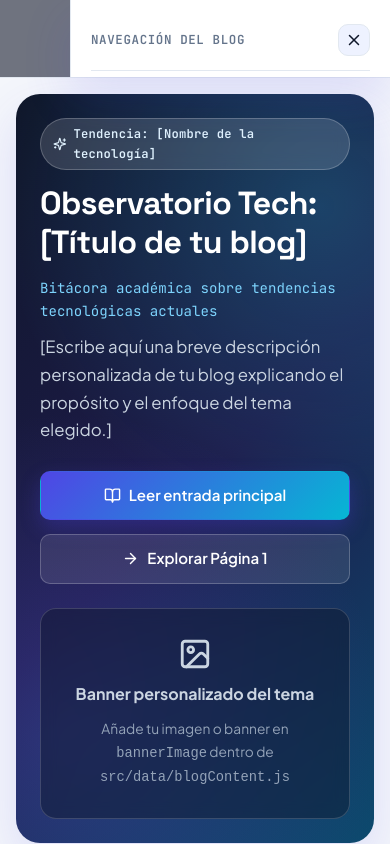
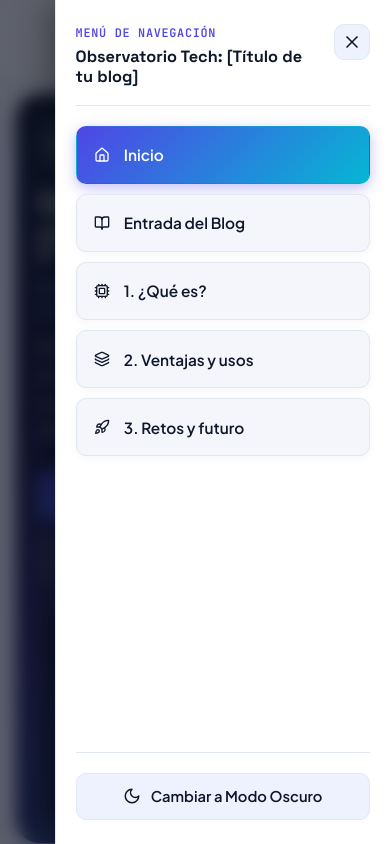
Before and after one commit to Camilin2718/Blog, a React (Vite) app: page / in a window 390 px wide. Both pictures are taken after a click on the button 354 px from the left and 38 px from the top of the page. Shown: the top 844 px of the page. Built offline with nearby package versions, Linux system fonts and the light colour scheme.

Commit message:
feat: implementar cambios

```diff
--- a/src/components/organisms/Navbar.jsx
+++ b/src/components/organisms/Navbar.jsx
@@ -1,4 +1,5 @@
 import { useEffect, useLayoutEffect, useRef, useState } from 'react';
+import { createPortal } from 'react-dom';
 import { Link, useLocation } from 'react-router-dom';
 import {
   BookOpen,
@@ -104,14 +105,19 @@ export function Navbar({ blogTitle, theme, onToggleTheme }) {
         </nav>
 
         <div className="navbar__actions">
-          <Button
-            variant="secondary"
+          {/* Botón de tema con texto explicativo visible */}
+          <button
+            type="button"
             onClick={onToggleTheme}
-            icon={theme === 'dark' ? Sun : Moon}
-            aria-label="Cambiar tema claro u oscuro"
+            className="navbar__theme-toggle"
+            aria-label="Cambiar modo de tema"
             title={theme === 'dark' ? 'Cambiar a modo claro' : 'Cambiar a modo oscuro'}
-            className="navbar__theme-btn"
-          />
+          >
+            {theme === 'dark' ? <Sun size={17} /> : <Moon size={17} />}
+            <span className="navbar__theme-label">
+              {theme === 'dark' ? 'Modo Claro' : 'Modo Oscuro'}
+            </span>
+          </button>
 
           {/* Botón hamburguesa exclusivo para móvil */}
           <button
@@ -126,24 +132,32 @@ export function Navbar({ blogTitle, theme, onToggleTheme }) {
         </div>
       </div>
 
-      {/* Menú desplegable móvil */}
-      {mobileMenuOpen && (
+      {/* Renderizar el menú móvil en un portal directo al body para sobresalir de cualquier contenedor */}
+      {typeof document !== 'undefined' &&
+        createPortal(
+          <div
+            className={`navbar__portal-wrapper ${
+              mobileMenuOpen ? 'navbar__portal-wrapper--open' : ''
+            }`}
+          >
             <div
               className="navbar__mobile-backdrop"
               onClick={() => setMobileMenuOpen(false)}
               aria-hidden="true"
             />
-      )}
 
             <div
-        className={`navbar__mobile-drawer ${
-          mobileMenuOpen ? 'navbar__mobile-drawer--open' : ''
-        }`}
-        aria-label="Menú móvil"
+              className="navbar__mobile-drawer"
+              role="dialog"
+              aria-modal="true"
+              aria-label="Menú de navegación"
             >
               <div className="navbar__mobile-nav">
                 <div className="navbar__mobile-header">
-            <span className="navbar__mobile-tag">Navegación del Blog</span>
+                  <div style={{ display: 'flex', flexDirection: 'column', gap: '0.2rem' }}>
+                    <span className="navbar__mobile-tag">Menú de Navegación</span>
+                    <strong className="navbar__mobile-brand-title">{blogTitle}</strong>
+                  </div>
                   <button
                     type="button"
                     className="navbar__mobile-close-btn"
@@ -153,6 +167,8 @@ export function Navbar({ blogTitle, theme, onToggleTheme }) {
                     <X size={20} />
                   </button>
                 </div>
+
+                <div className="navbar__mobile-links">
                   {NAV_ITEMS.map((item) => (
                     <NavLinkItem
                       key={item.to}
@@ -163,7 +179,23 @@ export function Navbar({ blogTitle, theme, onToggleTheme }) {
                     />
                   ))}
                 </div>
+
+                {/* Alternador de tema también dentro del menú móvil */}
+                <div className="navbar__mobile-footer">
+                  <button
+                    type="button"
+                    onClick={onToggleTheme}
+                    className="navbar__mobile-theme-btn"
+                  >
+                    {theme === 'dark' ? <Sun size={18} /> : <Moon size={18} />}
+                    <span>{theme === 'dark' ? 'Cambiar a Modo Claro' : 'Cambiar a Modo Oscuro'}</span>
+                  </button>
                 </div>
+              </div>
+            </div>
+          </div>,
+          document.body
+        )}
     </header>
   );
 }
--- a/src/styles/global.css
+++ b/src/styles/global.css
@@ -432,12 +432,36 @@ img {
 .navbar__actions {
   display: flex;
   align-items: center;
-  gap: 0.5rem;
+  gap: 0.65rem;
   flex-shrink: 0;
 }
 
-.navbar__theme-btn {
-  padding: 0.58rem 0.72rem;
+/* Botón moderno con ícono y texto explícito de cambio de tema */
+.navbar__theme-toggle {
+  display: inline-flex;
+  align-items: center;
+  gap: 0.5rem;
+  padding: 0.48rem 0.85rem;
+  border-radius: var(--radius-sm);
+  background: var(--bg-surface);
+  border: 1px solid var(--border-subtle);
+  color: var(--text-primary);
+  font-family: var(--font-sans);
+  font-size: 0.85rem;
+  font-weight: 600;
+  cursor: pointer;
+  transition: all var(--transition-fast);
+}
+
+.navbar__theme-toggle:hover {
+  background: var(--accent-soft);
+  color: var(--accent-primary);
+  border-color: var(--border-accent);
+}
+
+.navbar__theme-label {
+  display: inline-block;
+  white-space: nowrap;
 }
 
 .navbar__burger-btn {
@@ -460,25 +484,164 @@ img {
   border-color: var(--border-accent);
 }
 
-/* Telón de fondo oscuro para el menú móvil */
+/* Envoltura del portal para el menú móvil: se monta en document.body para sobresalir de todo */
+.navbar__portal-wrapper {
+  position: fixed;
+  inset: 0;
+  z-index: 999999;
+  pointer-events: none;
+  visibility: hidden;
+  transition: visibility 300ms ease;
+}
+
+.navbar__portal-wrapper--open {
+  pointer-events: auto;
+  visibility: visible;
+}
+
+/* Telón de fondo oscuro difuminado */
 .navbar__mobile-backdrop {
   position: fixed;
   inset: 0;
-  background: rgba(15, 23, 42, 0.6);
-  backdrop-filter: blur(4px);
-  -webkit-backdrop-filter: blur(4px);
-  z-index: 90;
-  animation: fadeIn 200ms ease forwards;
+  background: rgba(10, 15, 30, 0.65);
+  backdrop-filter: blur(8px);
+  -webkit-backdrop-filter: blur(8px);
+  opacity: 0;
+  transition: opacity 280ms ease;
 }
 
-@keyframes fadeIn {
-  from { opacity: 0; }
-  to { opacity: 1; }
+.navbar__portal-wrapper--open .navbar__mobile-backdrop {
+  opacity: 1;
 }
 
-/* Panel desplegable móvil */
+/* Panel lateral deslizante (Drawer) que sobresale */
 .navbar__mobile-drawer {
-  display: none;
+  position: fixed;
+  top: 0;
+  right: 0;
+  bottom: 0;
+  width: min(340px, 86vw);
+  background: var(--bg-surface);
+  border-left: 1px solid var(--border-subtle);
+  box-shadow: -8px 0 32px rgba(0, 0, 0, 0.35);
+  transform: translateX(100%);
+  transition: transform 320ms cubic-bezier(0.22, 1, 0.36, 1);
+  padding: 1.5rem 1.25rem;
+  overflow-y: auto;
+  -webkit-overflow-scrolling: touch;
+}
+
+.navbar__portal-wrapper--open .navbar__mobile-drawer {
+  transform: translateX(0);
+}
+
+.navbar__mobile-nav {
+  display: flex;
+  flex-direction: column;
+  min-height: 100%;
+}
+
+.navbar__mobile-header {
+  display: flex;
+  align-items: flex-start;
+  justify-content: space-between;
+  gap: 0.75rem;
+  padding-bottom: 1.1rem;
+  margin-bottom: 1.25rem;
+  border-bottom: 1px solid var(--border-subtle);
+}
+
+.navbar__mobile-tag {
+  font-family: var(--font-mono);
+  font-size: 0.74rem;
+  font-weight: 700;
+  text-transform: uppercase;
+  letter-spacing: 0.06em;
+  color: var(--accent-primary);
+}
+
+.navbar__mobile-brand-title {
+  font-family: var(--font-display);
+  font-size: 1.02rem;
+  color: var(--text-primary);
+  line-height: 1.25;
+}
+
+.navbar__mobile-close-btn {
+  display: inline-flex;
+  align-items: center;
+  justify-content: center;
+  width: 36px;
+  height: 36px;
+  flex-shrink: 0;
+  border-radius: var(--radius-sm);
+  background: var(--bg-surface-alt);
+  border: 1px solid var(--border-subtle);
+  color: var(--text-primary);
+  cursor: pointer;
+  transition: all var(--transition-fast);
+}
+
+.navbar__mobile-close-btn:hover {
+  background: var(--accent-soft);
+  color: var(--accent-primary);
+}
+
+.navbar__mobile-links {
+  display: flex;
+  flex-direction: column;
+  gap: 0.65rem;
+  flex: 1;
+}
+
+.navbar__mobile-links .atom-nav-link {
+  display: flex;
+  align-items: center;
+  gap: 0.85rem;
+  padding: 0.95rem 1.1rem;
+  border-radius: var(--radius-sm);
+  font-size: 0.96rem;
+  font-weight: 600;
+  color: var(--text-primary);
+  background: var(--bg-page);
+  border: 1px solid var(--border-subtle);
+  box-shadow: var(--shadow-sm);
+}
+
+.navbar__mobile-links .atom-nav-link--active {
+  background: var(--accent-gradient);
+  color: #ffffff;
+  border-color: transparent;
+  box-shadow: 0 4px 14px rgba(79, 70, 229, 0.35);
+}
+
+.navbar__mobile-footer {
+  margin-top: 1.5rem;
+  padding-top: 1.25rem;
+  border-top: 1px solid var(--border-subtle);
+}
+
+.navbar__mobile-theme-btn {
+  width: 100%;
+  display: inline-flex;
+  align-items: center;
+  justify-content: center;
+  gap: 0.6rem;
+  padding: 0.85rem 1rem;
+  border-radius: var(--radius-sm);
+  background: var(--bg-surface-alt);
+  border: 1px solid var(--border-subtle);
+  color: var(--text-primary);
+  font-family: var(--font-sans);
+  font-size: 0.92rem;
+  font-weight: 600;
+  cursor: pointer;
+  transition: all var(--transition-fast);
+}
+
+.navbar__mobile-theme-btn:hover {
+  border-color: var(--accent-primary);
+  color: var(--accent-primary);
 }
 
 @media (max-width: 1024px) {
@@ -491,86 +654,19 @@ img {
   }
 
   .navbar__brand-text {
-    max-width: 260px;
+    max-width: 220px;
     overflow: hidden;
     text-overflow: ellipsis;
   }
 
-  .navbar__mobile-drawer {
-    display: block;
-    position: fixed;
-    top: 0;
-    right: 0;
-    bottom: 0;
-    width: min(320px, 85vw);
-    background: var(--bg-surface);
-    border-left: 1px solid var(--border-subtle);
-    box-shadow: var(--shadow-lg);
-    z-index: 100;
-    transform: translateX(100%);
-    transition: transform 300ms cubic-bezier(0.22, 1, 0.36, 1);
-    padding: 1.5rem 1.25rem;
-    overflow-y: auto;
+  .navbar__theme-label {
+    display: none;
   }
+}
 
-  .navbar__mobile-drawer--open {
-    transform: translateX(0);
-  }
-
-  .navbar__mobile-header {
-    display: flex;
-    align-items: center;
-    justify-content: space-between;
-    padding-bottom: 0.85rem;
-    margin-bottom: 0.85rem;
-    border-bottom: 1px solid var(--border-subtle);
-  }
-
-  .navbar__mobile-close-btn {
-    display: inline-flex;
-    align-items: center;
-    justify-content: center;
-    width: 32px;
-    height: 32px;
-    border-radius: var(--radius-sm);
-    background: var(--bg-surface-alt);
-    border: 1px solid var(--border-subtle);
-    color: var(--text-primary);
-    cursor: pointer;
-  }
-
-  .navbar__mobile-tag {
-    font-family: var(--font-mono);
-    font-size: 0.78rem;
-    font-weight: 600;
-    text-transform: uppercase;
-    letter-spacing: 0.05em;
-    color: var(--text-muted);
-  }
-
-  .navbar__mobile-nav {
-    display: flex;
-    flex-direction: column;
-    gap: 0.5rem;
-  }
-
-  .navbar__mobile-nav .atom-nav-link {
-    display: flex;
-    align-items: center;
-    gap: 0.75rem;
-    padding: 0.85rem 1rem;
-    border-radius: var(--radius-sm);
-    font-size: 0.96rem;
-    color: var(--text-primary);
-    background: var(--bg-page);
-    border: 1px solid var(--border-subtle);
-  }
-
-  .navbar__mobile-nav .atom-nav-link--active {
-    background: var(--accent-gradient);
-    color: #ffffff;
-    border-color: transparent;
-    box-shadow: 0 4px 12px rgba(79, 70, 229, 0.3);
+@media (max-width: 480px) {
+  .navbar__brand-text {
+    max-width: 170px;
   }
 }
 
```
Lines whose indentation alone changed are shown as unchanged.
